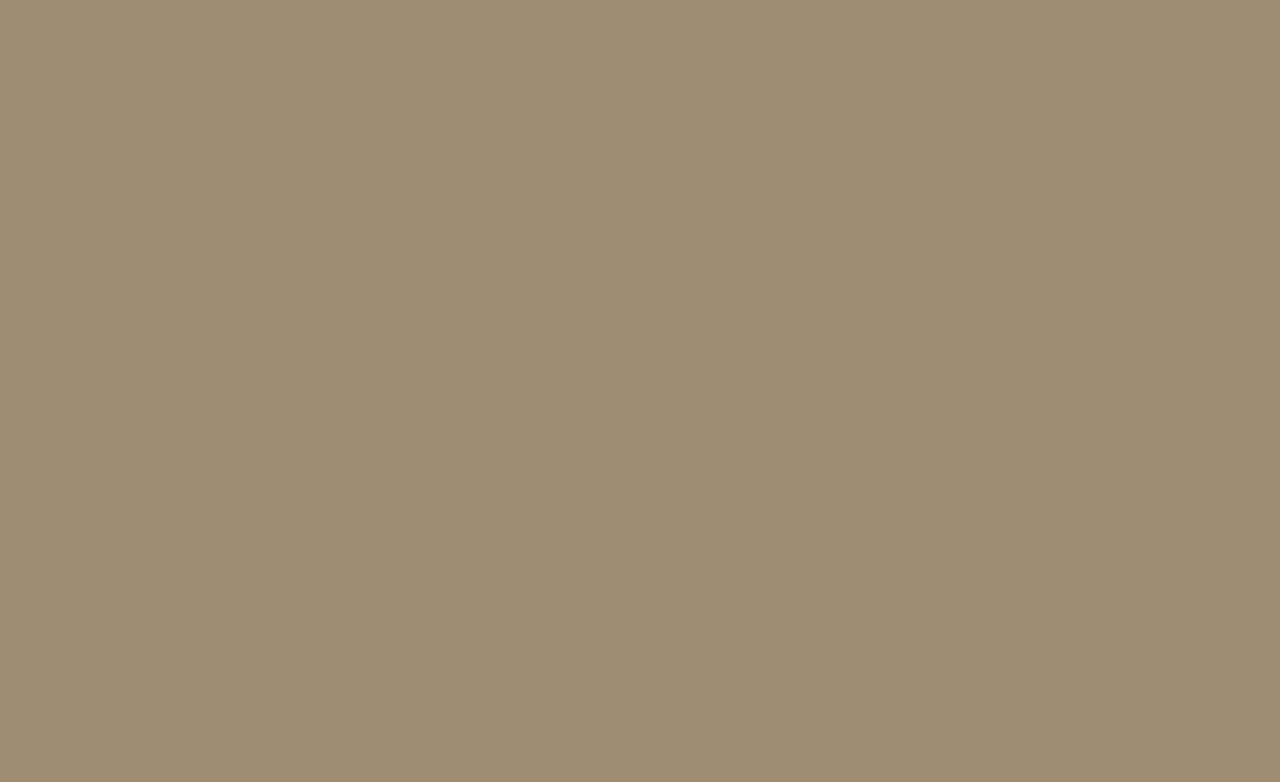
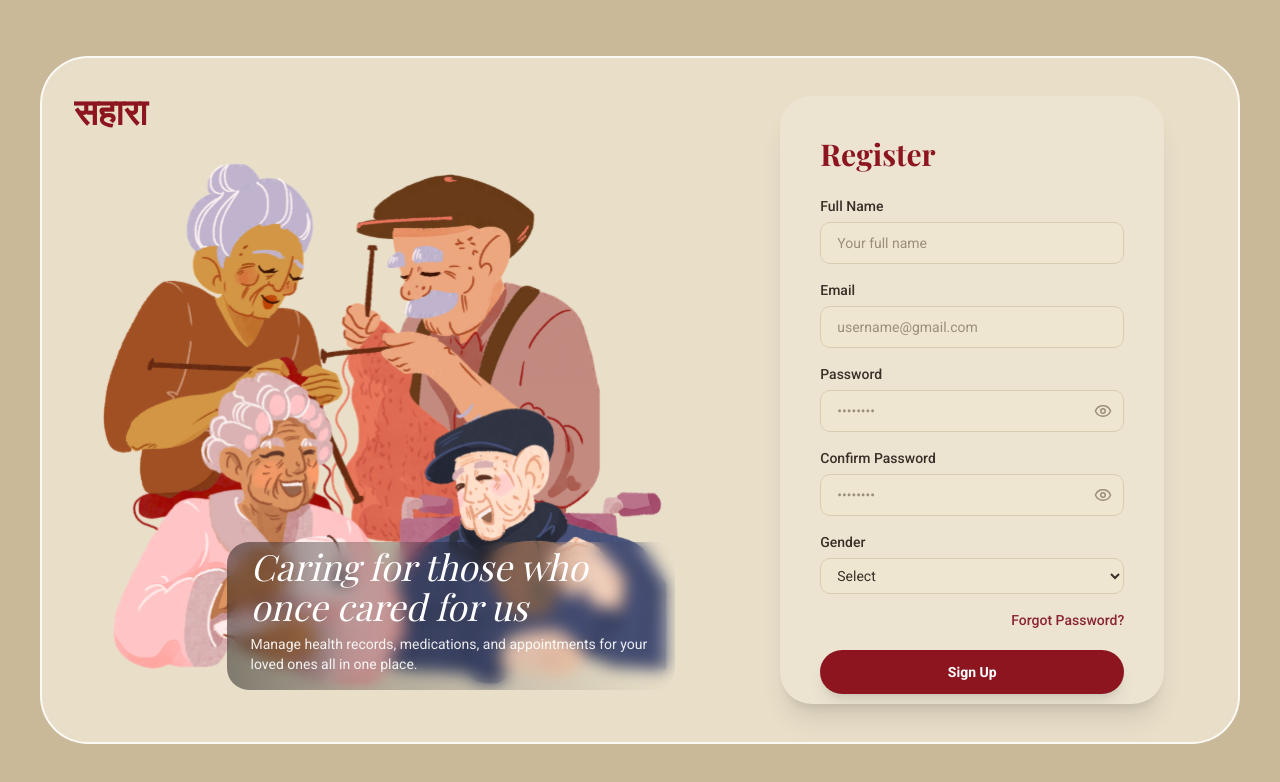
Before and after one commit to swasthyamaxxing/sahaara-frontend, a Next.js app: page /register in a window 1280 px wide. Shown: the top 782 px of the page. Built offline with nearby package versions, Linux system fonts and the light colour scheme.

Commit message:
register page

```diff
--- a/src/app/(app)/(auth)/login/page.tsx
+++ b/src/app/(app)/(auth)/login/page.tsx
@@ -5,27 +5,7 @@ import Image from 'next/image'
 import bg from '@/assets/bgImages/oldPeople.svg'
 import { Eye, EyeOff } from 'lucide-react'
 import Link from 'next/link';
-
-const GoogleIcon = () => (
-  <svg width="18" height="18" viewBox="0 0 18 18" xmlns="http://www.w3.org/2000/svg">
-    <path
-      fill="#4285F4"
-      d="M17.64 9.2c0-.64-.06-1.25-.16-1.84H9v3.48h4.84a4.14 4.14 0 0 1-1.8 2.72v2.26h2.9c1.7-1.56 2.7-3.87 2.7-6.62Z"
-    />
-    <path
-      fill="#34A853"
-      d="M9 18c2.43 0 4.47-.8 5.96-2.18l-2.9-2.26c-.8.54-1.83.86-3.06.86-2.35 0-4.34-1.59-5.05-3.72H.95v2.33A9 9 0 0 0 9 18Z"
-    />
-    <path
-      fill="#FBBC05"
-      d="M3.95 10.7A5.4 5.4 0 0 1 3.67 9c0-.59.1-1.17.28-1.7V4.97H.95A9 9 0 0 0 0 9c0 1.45.35 2.83.95 4.03l3-2.33Z"
-    />
-    <path
-      fill="#EA4335"
-      d="M9 3.58c1.32 0 2.51.46 3.44 1.35l2.58-2.58C13.46.89 11.43 0 9 0A9 9 0 0 0 .95 4.97l3 2.33C4.66 5.17 6.65 3.58 9 3.58Z"
-    />
-  </svg>
-)
+import GoogleIcon from '@/assets/logos/GoogleIcon.svg';
 
 const Login = () => {
   const [showPassword, setShowPassword] = useState(false)
@@ -138,13 +118,18 @@ const Login = () => {
               type="button"
               className="flex w-full hover:cursor-pointer items-center justify-center gap-2 rounded-full border border-[#d8ccb0] bg-white py-3 text-sm font-medium text-[#3a2f28] transition hover:bg-[#f5f0e4]"
             >
-              <GoogleIcon />
+              <Image
+                src={GoogleIcon}
+                alt="Google Icon"
+                width={20}
+                height={20}
+              />
               Sign in with Google
             </button>
 
             <p className="mt-6 text-center text-sm text-[#3a2f28]">
               Don&apos;t have an account yet?{' '}
-              <Link href="#" className="font-medium text-brand-red hover:underline">
+              <Link href="/register" className="font-medium text-brand-red hover:underline">
                 Register for free
               </Link>
             </p>
--- a/src/app/(app)/(auth)/register/page.tsx
+++ b/src/app/(app)/(auth)/register/page.tsx
@@ -1,7 +1,202 @@
-const Register = () =>{
-    return(
-        <></>
-    )
+'use client'
+
+import { useState } from 'react'
+import Image from 'next/image'
+import bg from '@/assets/bgImages/oldPeople.svg'
+import { Eye, EyeOff } from 'lucide-react'
+import Link from 'next/link';
+import GoogleIcon from '@/assets/logos/GoogleIcon.svg';
+
+const Register = () => {
+  const [showPassword, setShowPassword] = useState(false)
+  const [form, setForm] = useState({
+    email: '',
+    password: '',
+    confirmPassword: '',
+    fullName: '',
+    gender: '',
+    role: "caretaker"
+  })
+
+  const handleRegister = () => {
+    console.log('Registering with:', form.email, form.password, form.confirmPassword, form.fullName, form.gender, form.role)
+  }
+
+  return (
+    <main className="flex min-h-screen items-center justify-center bg-[#c9b998] px-6 py-6 sm:px-8 sm:py-8 lg:px-10 lg:py-10">
+      <div className="grid max-w-7xl min-h-[86vh] w-full grid-cols-1 gap-8 rounded-[48px] border-2 border-white/80 bg-[#e9dfc9] p-8 lg:grid-cols-[1.15fr_0.85fr]">
+        <section className="relative flex flex-col overflow-hidden">
+          <h1 className="text-4xl font-bold text-brand-red">सहारा</h1>
+
+          <div className="relative mt-4 flex flex-1 items-center justify-center">
+            <Image
+              src={bg}
+              alt="Illustration of an elderly family being cared for"
+              fill
+              className="object-contain"
+              priority
+            />
+
+            <div
+              className="absolute bottom-5 right-8 max-w-md rounded-3xl px-6 py-1 backdrop-blur-sm"
+              style={{
+                background: 'linear-gradient(90deg, rgba(0,0,0,0.45) 0%, rgba(0,0,0,0.25) 30%, rgba(0,0,0,0) 100%)'
+              }}
+            >
+              <h2 className="text-4xl italic leading-10 text-white">
+                Caring for those who once cared for us
+              </h2>
+              <p className="mt-2 pb-3 text-sm text-white/90">
+                Manage health records, medications, and appointments for your loved ones all in one place.
+              </p>
+            </div>
+          </div>
+        </section>
+
+        <section className="flex items-center justify-center">
+          <div className="w-full max-w-sm rounded-[32px] scrollbar bg-[#FFFFFF66]/40 p-10 shadow-xl max-h-[76vh] overflow-y-auto">
+            <h2 className="text-3xl font-bold text-brand-red">Register</h2>
+
+            <form className="mt-6 flex flex-col gap-4" onSubmit={(e) => {
+              e.preventDefault();
+              handleRegister()
+            }}>
+              <div className="flex flex-col gap-1.5">
+                <label htmlFor="fullName" className="text-sm font-medium text-[#3a2f28]">
+                  Full Name
+                </label>
+                <input
+                  id="fullName"
+                  type="text"
+                  value={form.fullName}
+                  onChange={(e) => setForm({ ...form, fullName: e.target.value })}
+                  placeholder="Your full name"
+                  className="w-full rounded-lg border border-[#d8ccb0] bg-[#efe6d2] px-4 py-2.5 text-sm text-[#3a2f28] placeholder:text-[#9a8f78] outline-none focus:border-brand-red"
+                />
+              </div>
+
+              <div className="flex flex-col gap-1.5">
+                <label htmlFor="email" className="text-sm font-medium text-[#3a2f28]">
+                  Email
+                </label>
+                <input
+                  id="email"
+                  type="email"
+                  value={form.email}
+                  onChange={(e) => setForm({ ...form, email: e.target.value })}
+                  placeholder="username@gmail.com"
+                  className="w-full rounded-lg border border-[#d8ccb0] bg-[#efe6d2] px-4 py-2.5 text-sm text-[#3a2f28] placeholder:text-[#9a8f78] outline-none focus:border-brand-red"
+                />
+              </div>
+
+              <div className="flex flex-col gap-1.5">
+                <label htmlFor="password" className="text-sm font-medium text-[#3a2f28]">
+                  Password
+                </label>
+                <div className="relative">
+                  <input
+                    id="password"
+                    type={showPassword ? 'text' : 'password'}
+                    placeholder="••••••••"
+                    value={form.password}
+                    onChange={(e) => setForm({ ...form, password: e.target.value })}
+                    className="w-full rounded-lg border border-[#d8ccb0] bg-[#efe6d2] px-4 py-2.5 pr-10 text-sm text-[#3a2f28] placeholder:text-[#9a8f78] outline-none focus:border-brand-red"
+                  />
+                  <button
+                    type="button"
+                    onClick={() => setShowPassword((prev) => !prev)}
+                    className="absolute right-3 top-1/2 -translate-y-1/2 text-[#9a8f78]"
+                    aria-label={showPassword ? 'Hide password' : 'Show password'}
+                  >
+                    {showPassword ? <EyeOff size={18} /> : <Eye size={18} />}
+                  </button>
+                </div>
+              </div>
+
+              <div className="flex flex-col gap-1.5">
+                <label htmlFor="confirmPassword" className="text-sm font-medium text-[#3a2f28]">
+                  Confirm Password
+                </label>
+                <div className="relative">
+                  <input
+                    id="confirmPassword"
+                    type={showPassword ? 'text' : 'password'}
+                    placeholder="••••••••"
+                    value={form.confirmPassword}
+                    onChange={(e) => setForm({ ...form, confirmPassword: e.target.value })}
+                    className="w-full rounded-lg border border-[#d8ccb0] bg-[#efe6d2] px-4 py-2.5 pr-10 text-sm text-[#3a2f28] placeholder:text-[#9a8f78] outline-none focus:border-brand-red"
+                  />
+                  <button
+                    type="button"
+                    onClick={() => setShowPassword((prev) => !prev)}
+                    className="absolute right-3 top-1/2 -translate-y-1/2 text-[#9a8f78]"
+                    aria-label={showPassword ? 'Hide password' : 'Show password'}
+                  >
+                    {showPassword ? <EyeOff size={18} /> : <Eye size={18} />}
+                  </button>
+                </div>
+              </div>
+
+              <div className="flex flex-col gap-1.5">
+                <label htmlFor="gender" className="text-sm font-medium text-[#3a2f28]">
+                  Gender
+                </label>
+                <select
+                  id="gender"
+                  value={form.gender}
+                  onChange={(e) => setForm({ ...form, gender: e.target.value })}
+                  className="w-full rounded-lg border border-[#d8ccb0] bg-[#efe6d2] px-3 py-2 text-sm text-[#3a2f28] outline-none focus:border-brand-red"
+                >
+                  <option value="">Select</option>
+                  <option value="female">Female</option>
+                  <option value="male">Male</option>
+                  <option value="other">Other</option>
+                  <option value="prefer_not_say">Prefer not to say</option>
+                </select>
+              </div>
+
+              <Link href="#" className="self-end hover:cursor-pointer text-sm font-medium text-[#8a2432] hover:underline">
+                Forgot Password?
+              </Link>
+
+              <button
+                type="submit"
+                className="mt-1 w-full hover:cursor-pointer rounded-full bg-brand-red py-3 text-sm font-semibold text-white transition shadow-lg active:scale-95"
+              >
+                Sign Up
+              </button>
+            </form>
+
+            <div className="my-6 flex items-center gap-3">
+              <div className="h-px flex-1 bg-[#d8ccb0]" />
+              <span className="text-xs text-[#8a7f68]">Or Continue With</span>
+              <div className="h-px flex-1 bg-[#d8ccb0]" />
+            </div>
+
+            <button
+              type="button"
+              className="flex w-full hover:cursor-pointer items-center justify-center gap-2 rounded-full border border-[#d8ccb0] bg-white py-3 text-sm font-medium text-[#3a2f28] transition hover:bg-[#f5f0e4]"
+            >
+              <Image
+                src={GoogleIcon}
+                alt="Google Icon"
+                width={20}
+                height={20}
+              />
+              Sign up with Google
+            </button>
+
+            <p className="mt-6 text-center text-sm text-[#3a2f28]">
+              Don&apos;t have an account yet?{' '}
+              <Link href="/login" className="font-medium text-brand-red hover:underline">
+                Sign in
+              </Link>
+            </p>
+          </div>
+        </section>
+      </div>
+    </main>
+  )
 }
 
 export default Register
--- a/src/app/globals.css
+++ b/src/app/globals.css
@@ -158,3 +158,7 @@
     @apply font-sans;
   }
 }
+
+.scrollbar::-webkit-scrollbar{
+    display: none;
+}
--- a/src/app/layout.tsx
+++ b/src/app/layout.tsx
@@ -31,7 +31,7 @@ export default function RootLayout({
       lang="en"
       className={`${roboto.className} h-full antialiased`}
     >
-      <body className={`min-h-full flex flex-col`}>
+      <body className={`min-h-full scrollbar flex flex-col`}>
         {/* Global font rules: headings use Playfair, rest use Roboto. Fonts are loaded above via next/font. */}
         <style>{`
           h1, h2, h3, h4, h5, h6 { font-family: ${playfair.style.fontFamily}; }
--- a/src/app/page.tsx
+++ b/src/app/page.tsx
@@ -1,7 +1,9 @@
 export default function Home() {
   return (
     <>
-      <main className="w-full h-screen"></main>
+      <main className="w-full h-screen">
+        home page
+      </main>
     </>
   );
 }
```
Also changed, not shown: src/assets/logos/GoogleIcon.svg (added).
